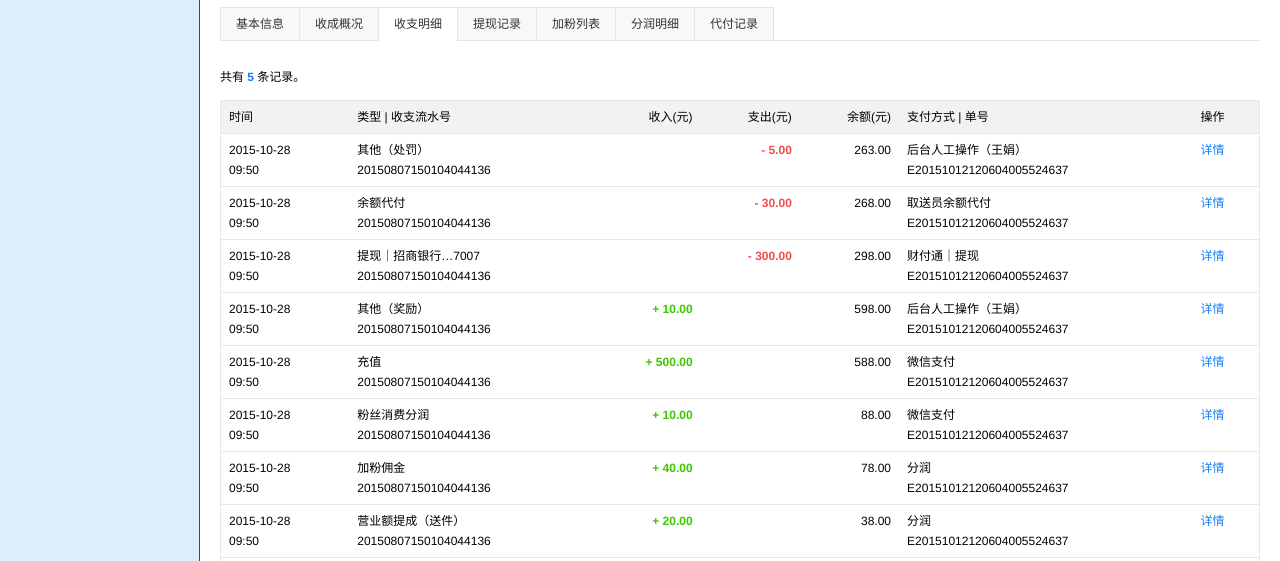
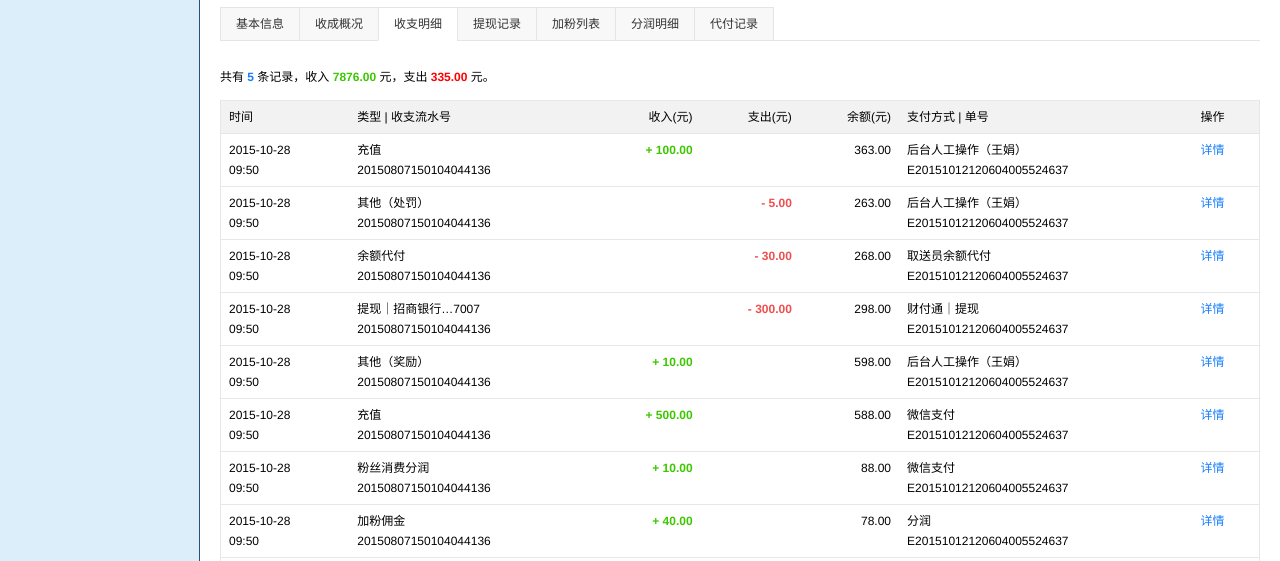
Before and after one commit to sszsfan/m.htelife.com, a plain HTML site: page srpersonnel_detail_inout.html in a window 1280 px wide. Shown: the part 102-663 px from the top of the page. Drawn offline with Linux system fonts and the light colour scheme.

Commit message:
取送员。

```diff
--- a/srpersonnel_detail_inout.html
+++ b/srpersonnel_detail_inout.html
@@ -177,7 +177,7 @@
 									<li><a href="srpersonnel_detail_withdrawal.html">提现记录</a></li>
 									<li><a href="srpersonnel_detail_fans.html">加粉列表</a></li>
 									<li><a href="srpersonnel_detail_getprofit.html">分润明细</a></li>
-									<li><a href="srpersonnel_detail_payorder_wash.html">代付记录</a></li>
+									<li><a href="srpersonnel_detail_payorder.html">代付记录</a></li>
 								</ul>
 							</div>
 							<!-- //tabbar -->
@@ -187,7 +187,7 @@
 
 						<div class="main_bd">
 							<div class="row_box">
-								共有 <i class="color_blue bold">5</i> 条记录。
+								共有 <i class="color_blue bold">5</i> 条记录，收入 <i class="color_green bold">7876.00</i> 元，支出 <i class="color_red bold">335.00</i> 元。
 							</div>
 							<div class="box">
 								<table class="table_all">
@@ -216,6 +216,46 @@
 										    </th>
 								        </tr>
 								    </thead>
+								    <tbody>
+										<tr>
+											<td>
+										    	<div>
+											   		<p>2015-10-28</p>
+											    	<p>09:50</p>
+											    </div>
+										    </td>
+										    <td>
+												<div>
+											   		<p>充值</p>
+											    	<p>20150807150104044136</p>
+											    </div>
+										    </td>
+										    <td class="text_right">
+										    	<div>
+										            <span class="money_in">+ 100.00</span>
+										        </div>
+										    </td>
+										    <td class="text_right">
+										    	<div>
+
+										        </div>
+										    </td>
+										    <td class="text_right">
+										    	<div>
+										            <span>363.00</span>
+										        </div>
+										    </td>
+										    <td>
+										    	<div>
+											    	<p>后台人工操作（王娟）</p>
+											    	<p>E20151012120604005524637</p>
+											    </div>
+										    </td>
+										    <td>
+										    	<a href="javascript:void(0);">详情</a>
+										    </td>
+										</tr>
+									</tbody>
 								    <tbody>
 										<tr>
 											<td>
```
Also changed, not shown: businessfriends_detail.html (+1 -1 lines), srpersonnel_detail_fans.html (+1 -1 lines), srpersonnel_detail_getprofit.html (+1 -1 lines), srpersonnel_detail_income.html (+1 -1 lines), srpersonnel_detail_info.html (+10 -1 lines), srpersonnel_detail_payorder.html (+1 -1 lines), srpersonnel_detail_withdrawal.html (+1 -1 lines), user_all.html (+10 -10 lines).
